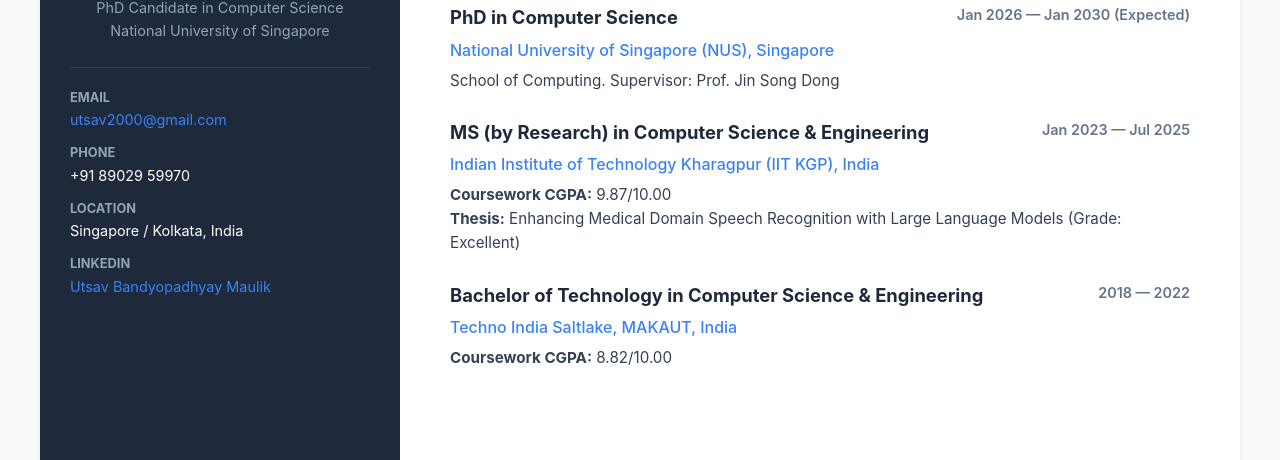
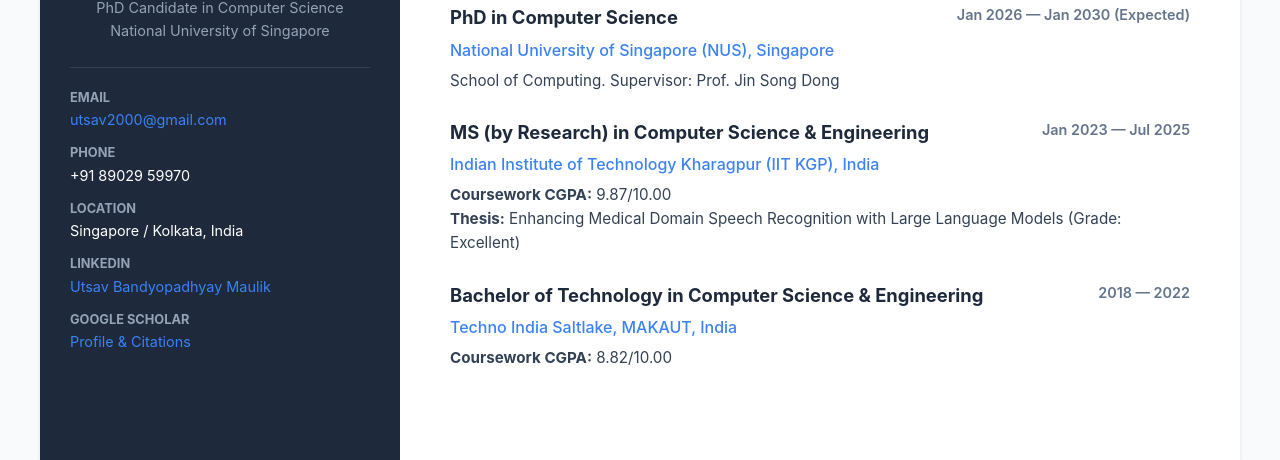
Before and after one commit to UtsavBandyopadhyayMaulik/UtsavBandyopadhyayMaulik.github.io, a plain HTML site: page index.html in a window 1280 px wide. Shown: the part 346-806 px from the top of the page. Drawn offline with Linux system fonts and the light colour scheme.

Commit message:
Fix HTML encoding issues in index.html

```diff
--- a/index.html
+++ b/index.html
@@ -213,6 +213,10 @@
                 <strong>LinkedIn</strong>
                 <a href="https://linkedin.com" target="_blank">Utsav Bandyopadhyay Maulik</a>
             </div>
+            <div class="contact-item">
+                <strong>Google Scholar</strong>
+                <a href="https://scholar.google.com/citations?user=YdmNfwQAAAAJ&hl=en" target="_blank">Profile & Citations</a>
+            </div>
         </div>
     </aside>
 
```
